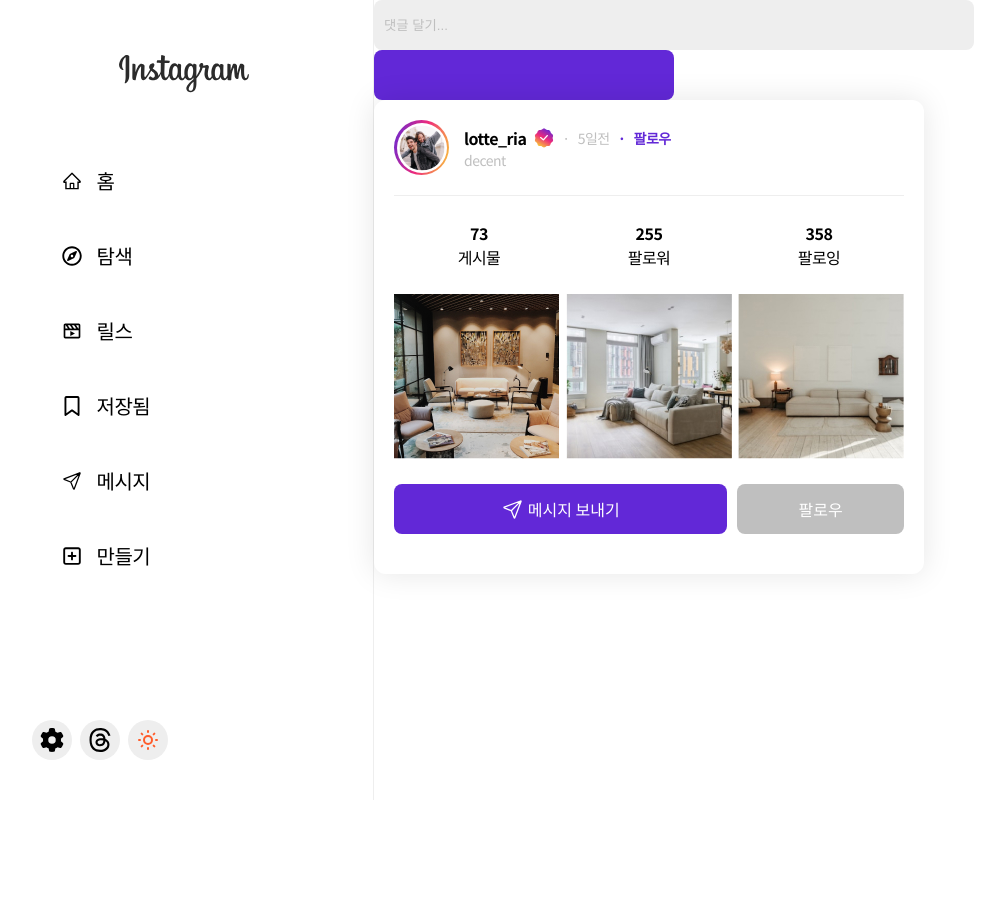
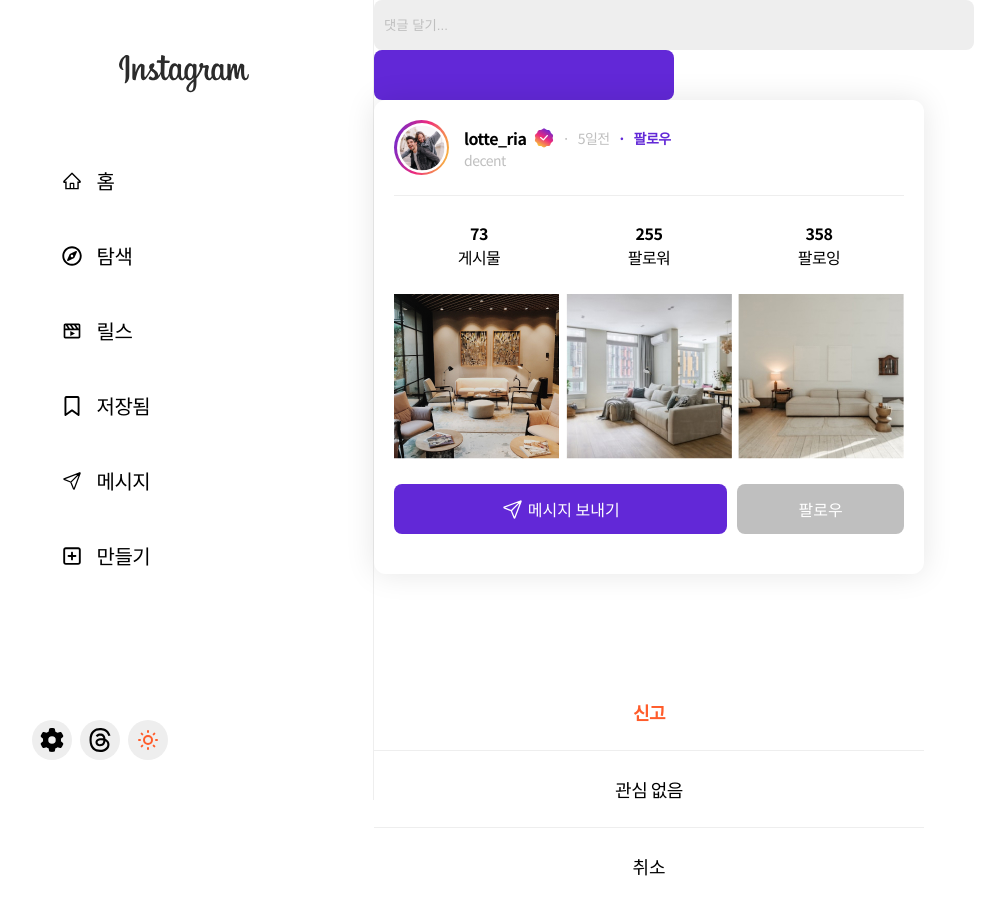
Before and after one commit to hoon730/instagram_ytk, a React (Create React App) app: page /detail in a window 1280 px wide. Shown: the whole page, without its empty margins (6-1011 px from the left). Before the commit the page ends 800 px from the top, so only its background shows below. Built offline with nearby package versions, Linux system fonts and the light colour scheme.

Commit message:
240926 build Modal

```diff
--- /dev/null
+++ b/src/components/common/More/More.js
@@ -0,0 +1,29 @@
+import React from "react";
+import styled from "styled-components";
+import MoreItem from "./MoreItem";
+
+const MoreList = styled.div`
+  margin-top: 100px;
+  max-width: 550px;
+  background: var(--bg-white-color);
+  border-radius: var(--border-radius-12);
+`;
+
+const CancelBtn = styled.button`
+  width: 100%;
+  padding: 25px 0;
+  font-size: var(--font-18);
+  text-align: center;
+`;
+
+const MoreModal = () => {
+  return (
+    <MoreList>
+      <MoreItem text={"신고"} />
+      <MoreItem text={"관심 없음"} />
+      <CancelBtn>취소</CancelBtn>
+    </MoreList>
+  );
+};
+
+export default MoreModal;
--- /dev/null
+++ b/src/components/common/More/MoreItem.js
@@ -0,0 +1,20 @@
+import React from "react";
+import styled from "styled-components";
+
+const Wrapper = styled.div`
+  padding: 25px 0;
+  text-align: center;
+  font-size: var(--font-18);
+  border-bottom: 1px solid var(--light-gray-color);
+  ${({ text }) =>
+    text === "신고"
+      ? `color: var(--warning-color); font-weight: var(--font-bold);`
+      : ""}
+`;
+
+const MoreItem = ({ text }) => {
+  console.log(text)
+  return <Wrapper text={text}>{text}</Wrapper>;
+};
+
+export default MoreItem;
--- a/src/components/common/More/MoreModal.js
+++ /dev/null
@@ -1,11 +0,0 @@
-import React from 'react'
-
-const MoreModal = () => {
-  return (
-    <div>
-
-    </div>
-  )
-}
-
-export default MoreModal
--- a/src/pages/Detail.js
+++ b/src/pages/Detail.js
@@ -5,7 +5,7 @@
 import CommentInput from "../components/Common/CommentInput";
 import Button from "../components/Common/Button";
 import HoverProfile from "../components/User/HoverProfile";
-import MoreModal from "../components/Common/More/MoreModal";
+import More from "../components/Common/More/More";
 
 const Wrapper = styled.div`
   width: 100%;
@@ -15,6 +15,8 @@
 
 const Profile = styled.div``;
 
+
+
 const Detail = () => {
   return (
     <Wrapper>
@@ -23,7 +25,7 @@
         <CommentInput width={"600px"} />
         <Button width={"300px"} type={"positive"}/>
         <HoverProfile/>
-        <MoreModal/>
+        <More/>
       </Profile>
     </Wrapper>
   );
```
